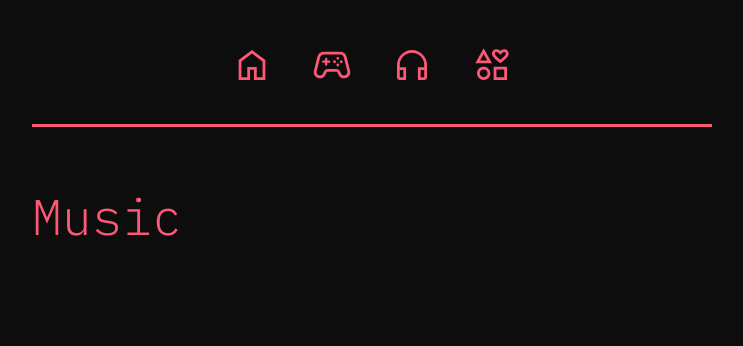
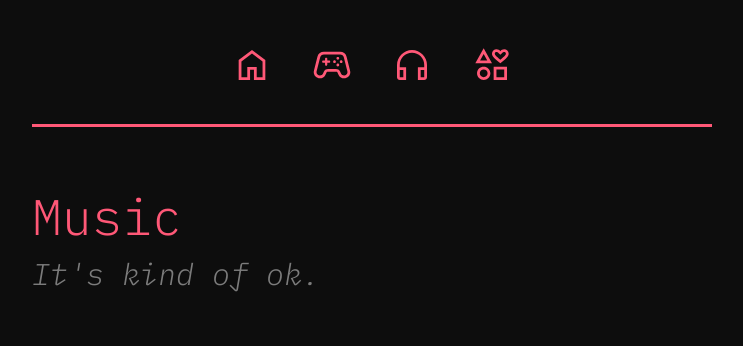
Before and after one commit to etluconk/edson-james-website, a Gatsby site: page /music in a window 1280 px wide. Shown: the whole page, without its empty margins (268-1011 px from the left). Built offline with nearby package versions, Linux system fonts and the light colour scheme; Gatsby itself is replaced by a stand-in of ours.

Commit message:
Added subtitle to music page

```diff
--- a/src/pages/music.tsx
+++ b/src/pages/music.tsx
@@ -7,6 +7,7 @@ const IndexPage: React.FC<PageProps> = () => {
     <Layout>
       <Container>
         <h1>Music</h1>
+        <h2>It's kind of ok.</h2>
       </Container>
     </Layout>
   )
```
